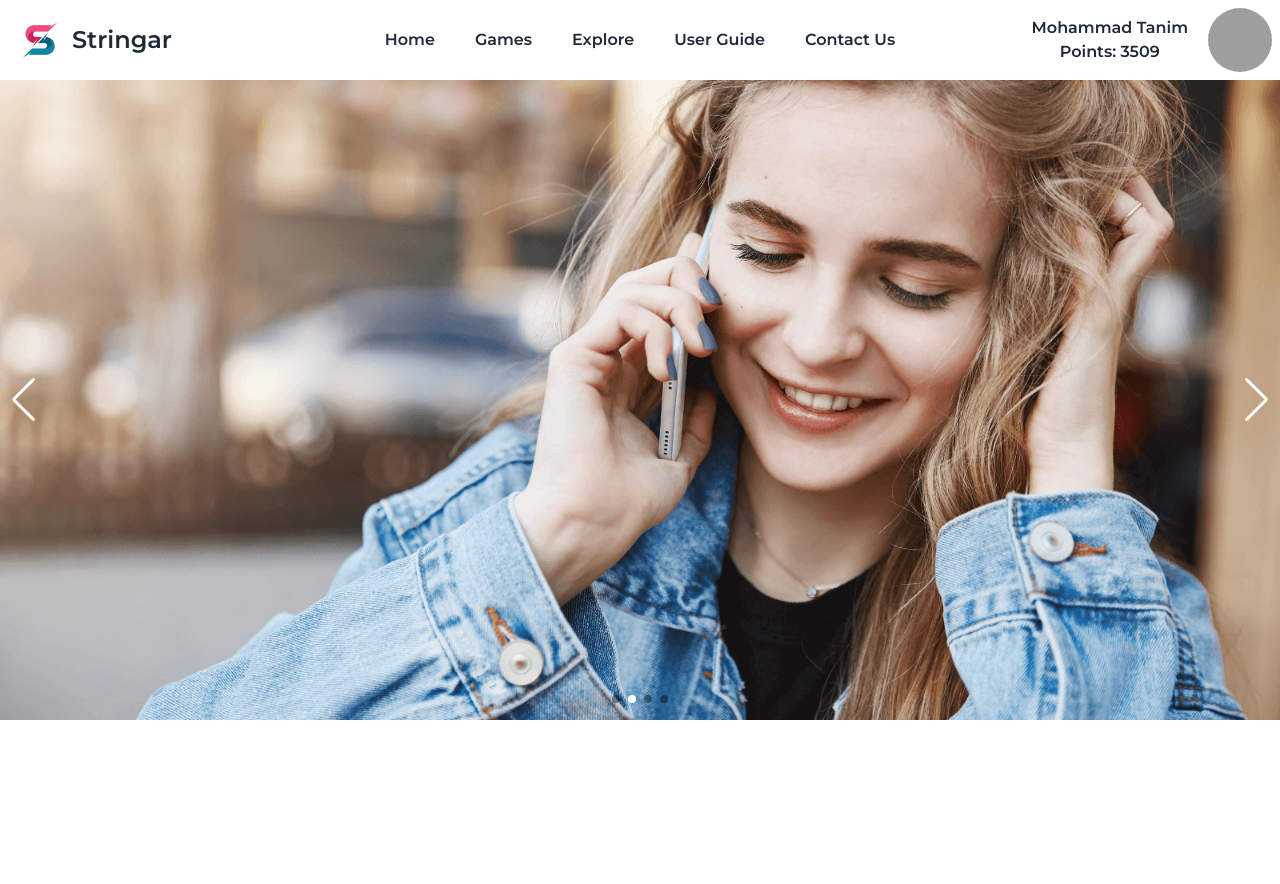
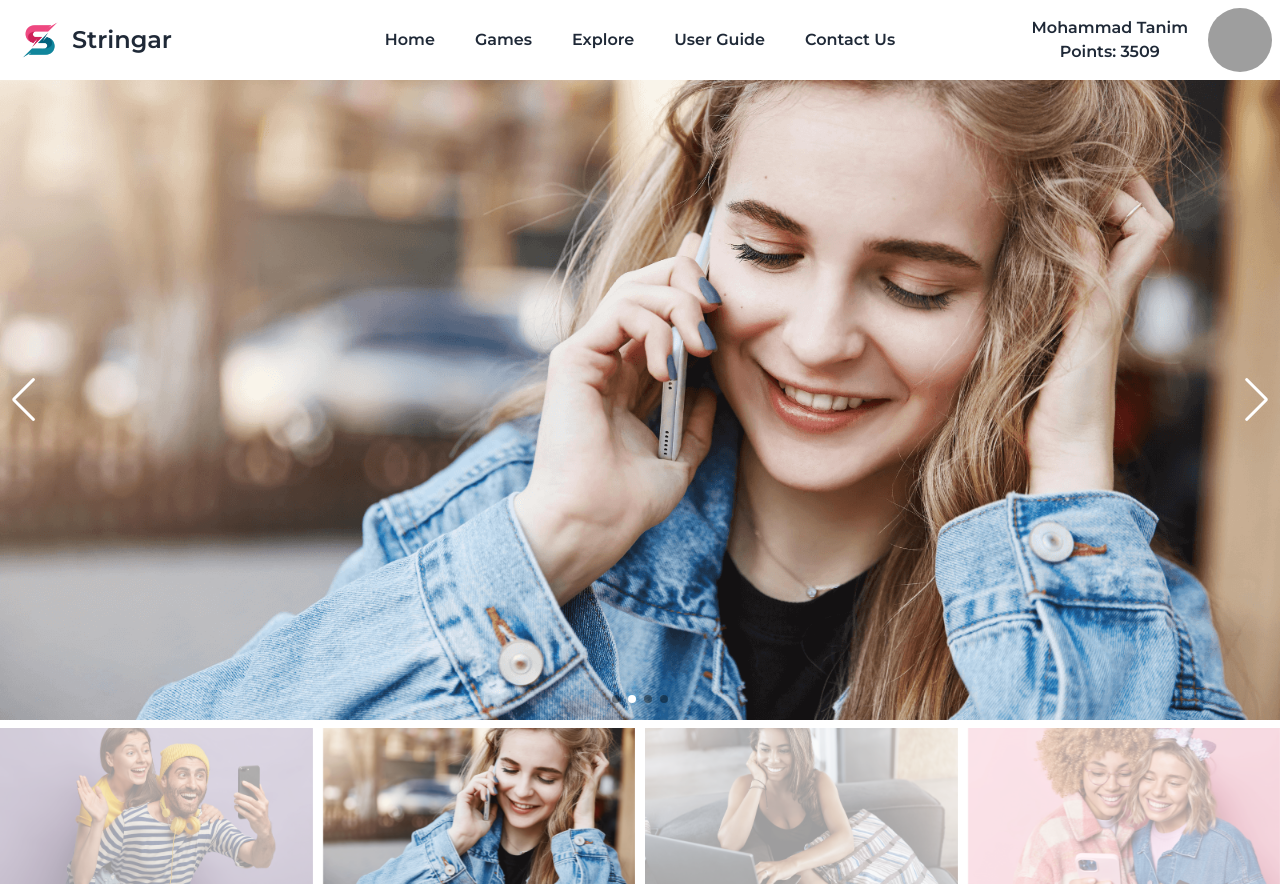
Before and after one commit to mohammadtanim24h/stringar-landing-page, a React (Create React App) app: page / in a window 1280 px wide. Before the commit the page ends 800 px from the top, so only its background shows below. Built offline with nearby package versions, Linux system fonts and the light colour scheme; grey boxes are pictures that could not be loaded.

Commit message:
carousel thumbs added

```diff
--- a/src/Components/BannerCarousel/BannerCarousel.css
+++ b/src/Components/BannerCarousel/BannerCarousel.css
@@ -12,7 +12,7 @@
 }
 
 .swiper-pagination-bullet {
-    opacity: .4 !important;
+    opacity: 0.4 !important;
 }
 
 .swiper-pagination-bullet-active {
@@ -26,3 +26,11 @@
     height: 100%;
     object-fit: cover;
 }
+
+.carouselThumb .swiper-slide {
+    opacity: 0.4;
+}
+
+.carouselThumb .swiper-slide-thumb-active {
+    opacity: 1;
+}
--- a/src/Components/BannerCarousel/BannerCarousel.js
+++ b/src/Components/BannerCarousel/BannerCarousel.js
@@ -1,17 +1,27 @@
-import React from "react";
+import React, { useState } from "react";
 import { Swiper, SwiperSlide } from "swiper/react";
 import "swiper/css";
 import "swiper/css/effect-fade";
 import "swiper/css/pagination";
 import "swiper/css/navigation";
-import { EffectFade, Autoplay, Pagination, Navigation } from "swiper";
+import "swiper/css/free-mode";
+import "swiper/css/thumbs";
+import {
+    EffectFade,
+    Autoplay,
+    Pagination,
+    FreeMode,
+    Navigation,
+    Thumbs,
+} from "swiper";
 import "./BannerCarousel.css";
 import joyousCouple from "../../assets/images/joyous-young-couple.png";
-import excuseGirl from '../../assets/images/girl-excuse.png';
-import luckyWomen from '../../assets/images/lucky-women.png';
-import happyWomen from '../../assets/images/two-happy-women.png';
+import excuseGirl from "../../assets/images/girl-excuse.png";
+import luckyWomen from "../../assets/images/lucky-women.png";
+import happyWomen from "../../assets/images/two-happy-women.png";
 
 const BannerCarousel = () => {
+    const [thumbsSwiper, setThumbsSwiper] = useState(null);
     return (
         <div>
             <Swiper
@@ -27,8 +37,40 @@ const BannerCarousel = () => {
                     clickable: true,
                 }}
                 navigation={true}
-                modules={[EffectFade, Autoplay, Pagination, Navigation]}
+                thumbs={{ swiper: thumbsSwiper && !thumbsSwiper.destroyed ? thumbsSwiper : null }}
+                modules={[
+                    FreeMode,
+                    EffectFade,
+                    Autoplay,
+                    Pagination,
+                    Navigation,
+                    Thumbs,
+                ]}
                 className="carousel"
+            >
+                <SwiperSlide>
+                    <img src={joyousCouple} alt="" />
+                </SwiperSlide>
+                <SwiperSlide>
+                    <img src={excuseGirl} alt="" />
+                </SwiperSlide>
+                <SwiperSlide>
+                    <img src={luckyWomen} alt="" />
+                </SwiperSlide>
+                <SwiperSlide>
+                    <img src={happyWomen} alt="" />
+                </SwiperSlide>
+            </Swiper>
+
+            {/* thumbs */}
+            <Swiper
+                onSwiper={setThumbsSwiper}
+                spaceBetween={10}
+                slidesPerView={4}
+                freeMode={true}
+                watchSlidesProgress={true}
+                modules={[FreeMode, Navigation, Thumbs]}
+                className="carouselThumb mt-2"
             >
                 <SwiperSlide>
                     <img src={joyousCouple} alt="" />
```
